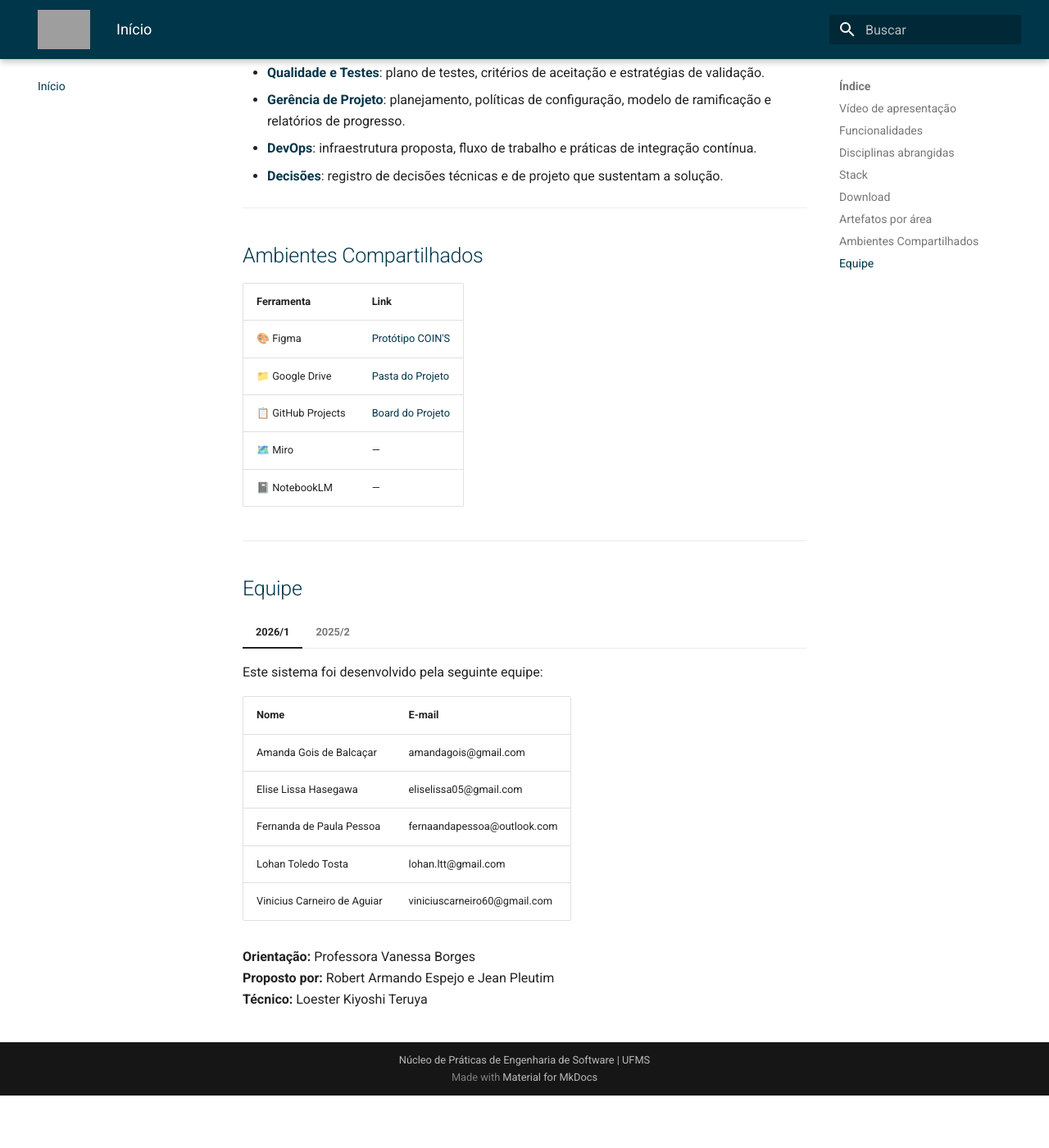
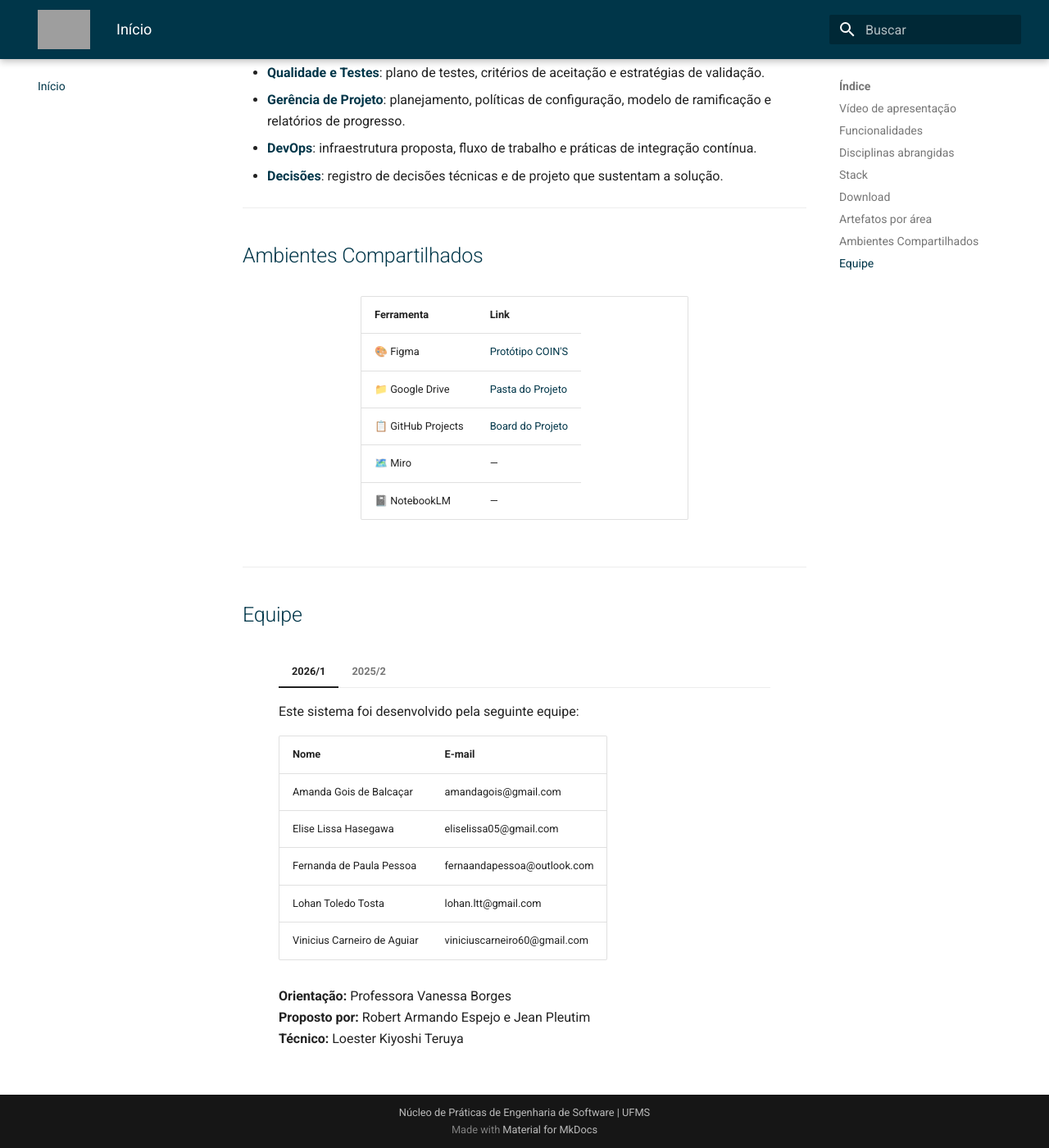
Before and after one commit to NES-Contabilidade-Integrada/doc-coins2026.1, an MkDocs documentation site: the page built from docs/index.md, in a window 1280 px wide and 1400 px high, scrolled down 2880 px. Shown: the whole window at 82% size. Built offline with MkDocs 1.6.1 and Material for MkDocs 9.7.7, drawn with Linux system fonts in a browser that asks for light colours; before the commit the page ends 4216 px from its top, so only the background shows below that; grey boxes are pictures that could not be loaded.

Commit message:
fix(homepage): center Equipe and Ambientes Compartilhados sections
Co-Authored-By: Claude Sonnet 4.6 <noreply@anthropic.com>

```diff
--- a/docs/index.md
+++ b/docs/index.md
@@ -94,6 +94,8 @@ A documentação reúne os principais entregáveis do projeto, organizados por
 
 ## Ambientes Compartilhados
 
+<div class="centered-table" markdown>
+
 | Ferramenta | Link |
 |------------|------|
 | 🎨 Figma | [Protótipo COIN'S](https://www.figma.com/design/Z3hfLoenhr73I3u5BRU5lP/COIN-S---Contabilidade-Integrada?node-id=40000778-20259&t=jaqeTyfCvmRHlX9C-1) |
@@ -102,9 +104,13 @@ A documentação reúne os principais entregáveis do projeto, organizados por
 | 🗺️ Miro | — |
 | 📓 NotebookLM | — |
 
+</div>
+
 ---
 
 ## Equipe
+
+<div class="centered-table" markdown>
 
 === "2026/1"
 
@@ -137,3 +143,5 @@ A documentação reúne os principais entregáveis do projeto, organizados por
     **Orientação:** Professora Maria Istela Cagnin Machado
     **Proposto por:** Robert Armando Espejo e Jean Pleutim
     **Técnico:** Lucas Borth
+
+</div>
--- a/docs/stylesheets/extra.css
+++ b/docs/stylesheets/extra.css
@@ -41,6 +41,23 @@
   font-size: 0.8rem;
 }
 
+/* Tabelas e abas centralizadas */
+.centered-table {
+  display: flex;
+  flex-direction: column;
+  align-items: center;
+}
+
+.centered-table table {
+  width: auto;
+  min-width: 400px;
+}
+
+.centered-table .tabbed-set {
+  width: 100%;
+  max-width: 600px;
+}
+
 /* Logo maior no header */
 .md-header__button.md-logo img {
   height: 48px;
```
